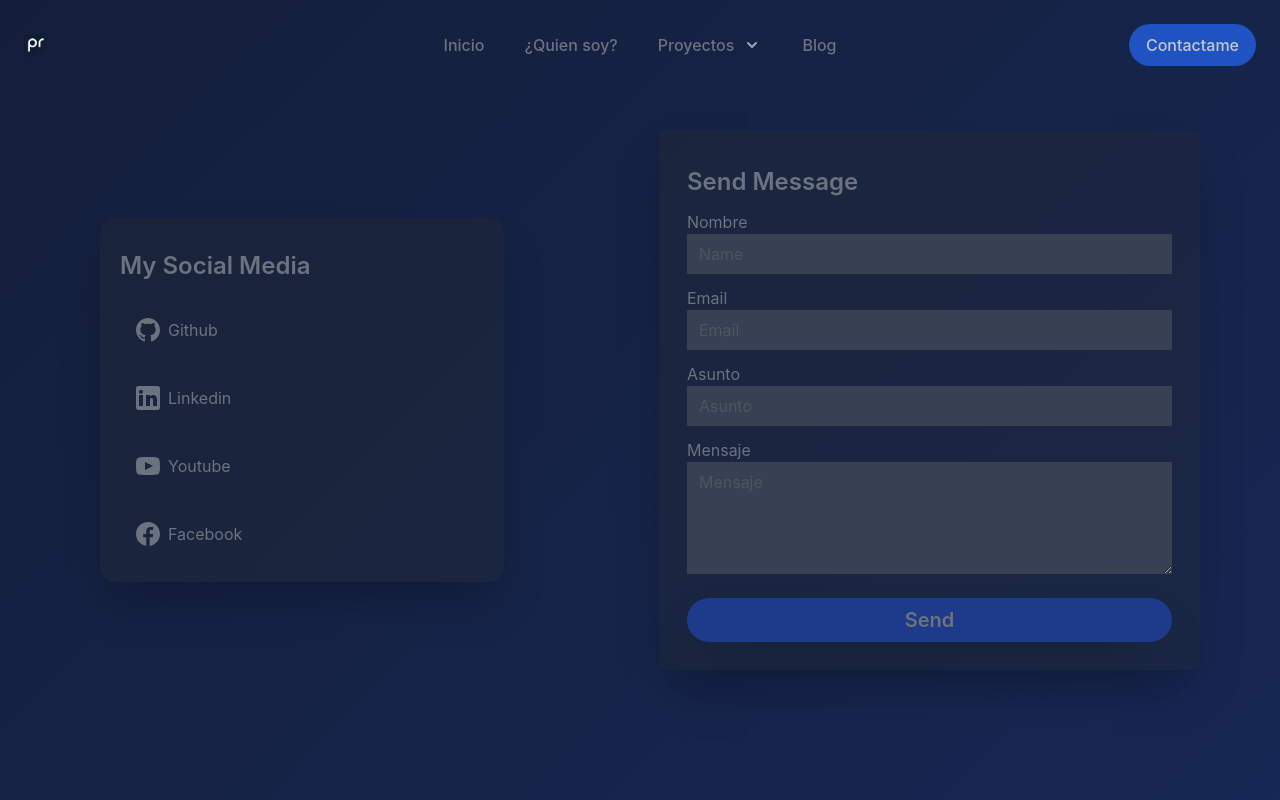
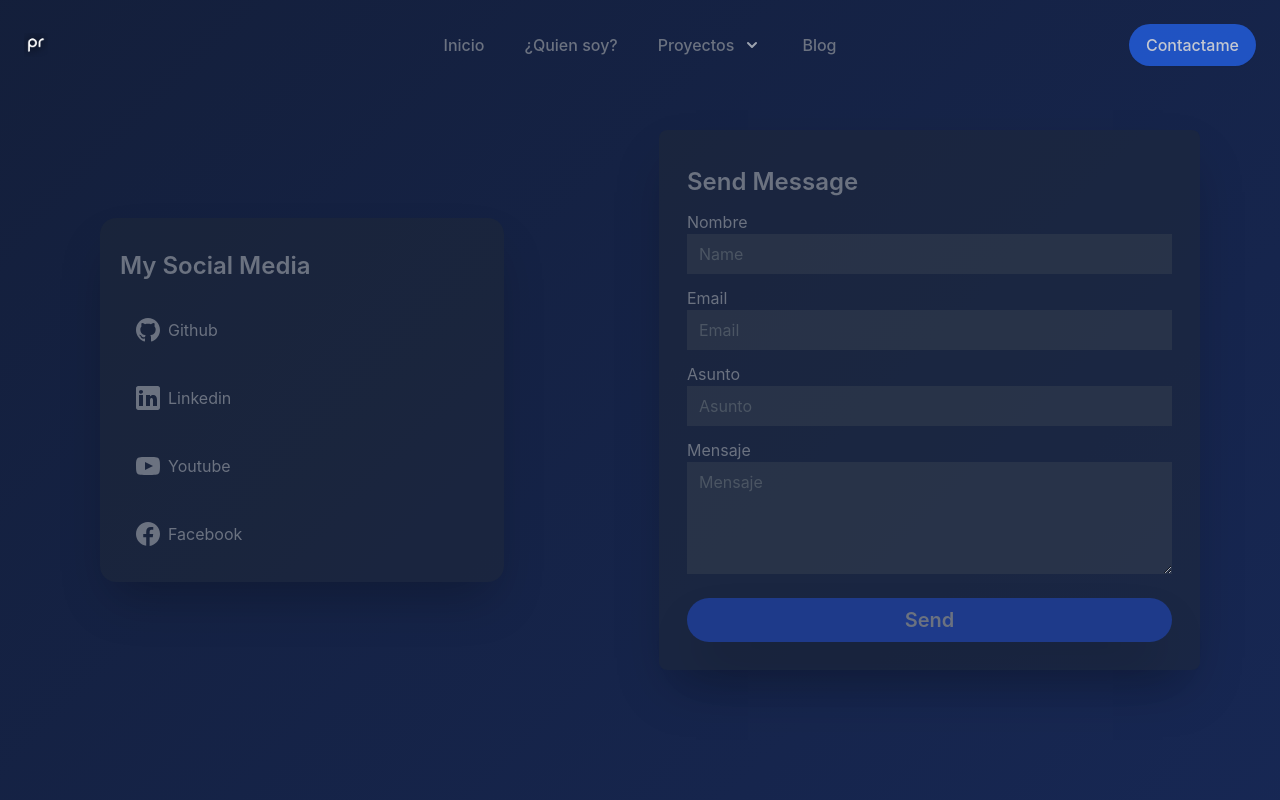
Before and after one commit to pierorolando1/pierorolandovercel, a Next.js app: page /contact in a window 1280 px wide. Shown: the top 800 px of the page. Built offline with nearby package versions, Linux system fonts and the light colour scheme; some icons are missing; a small style sheet from the web is missing.

Commit message:
i add more style and funcionality to the inputs of contact

```diff
--- a/components/WelcomePage.js
+++ b/components/WelcomePage.js
@@ -33,8 +33,8 @@ export const Header = () => {
 
 export const Main = () => {
     return (
-        <main className="w-full bg-red-600 flex items-center justify-center" id="main" style={{ height: '70vh' }}>
-            <div className="max-w-7xl h-full bg-green-400" style={{ flex: 1 }} >
+        <main className="w-full flex items-center justify-center" id="main" style={{ height: '70vh', background: '#0d1117' }}>
+            <div className="max-w-7xl h-full" style={{ flex: 1 }} >
                 <h1 className=" mt-32 uppercase font-normal text-center">Desarrollo mobil y web</h1>
                 <h1 className="text-3xl text-center">SOY PIERO ROLANDO,<br />DESARROLLADOR FULL STACK</h1>
                 <div className="flex items-center justify-center"><p className="w-2/4">Dejenme presentarme, soy un desarrollador full stack, como Freelancer he realizado aplicaciones web y mobiles.</p></div>
--- a/pages/contact.js
+++ b/pages/contact.js
@@ -18,10 +18,6 @@ export const ContactForm = () => {
     const [email, setEmail] = useState('')
     const [asunto, setAsunto] = useState('')
     const [mensaje, setMensaje] = useState('')
-
-    useEffect(() => {
-        fetch('https://')
-    }, [])
 
     return (
         <section id="contact" className="relative w-full min-h-screen bg-black text-gray-500 flex md:pt-0 pt-40" >
@@ -69,19 +65,19 @@ export const ContactForm = () => {
                     <div>
                         <div className="flex flex-col mb-3">
                             <label htmlFor="name">Nombre</label>
-                            <input required onChange={ (palabra) => { console.log(palabra.target.value) } } placeholder="Name" type="text" id="name" className="placeholder-gray-600 px-3 py-2 bg-gray-700 focus:border-gray-700 focus:outline-none focus:bg-gray-700 focus:text-blue-500" autoComplete="off" />
+                            <input required onChange={ (palabra) => { setName(palabra.target.value) } } value={ name } placeholder="Name" type="text" id="name" style={{ backgroundColor:  'rgba(55, 65, 81, 0.5)'}} className="placeholder-gray-600 px-3 py-2 focus:border-gray-700 focus:outline-none focus:bg-gray-700 focus:text-blue-500" autoComplete="off" />
                         </div>
                         <div className="flex flex-col mb-3">
                             <label htmlFor="email">Email</label>
-                            <input required placeholder="Email" type="email" id="email" className="placeholder-gray-600 px-3 py-2 bg-gray-700 focus:border-gray-700 focus:outline-none focus:bg-gray-700 focus:text-blue-500" autoComplete="off" />
+                            <input required onChange={ (palabra) => { setEmail(palabra.target.value) } } value={ email } placeholder="Email" type="email" id="email" style={{ backgroundColor:  'rgba(55, 65, 81, 0.5)'}} className="placeholder-gray-600 px-3 py-2 focus:border-gray-700 focus:outline-none focus:bg-gray-700 focus:text-blue-500" autoComplete="off" />
                         </div>
                         <div className="flex flex-col mb-3">
                             <label htmlFor="asunto">Asunto</label>
-                            <input required placeholder="Asunto" type="text" id="asunto" className="placeholder-gray-600 px-3 py-2 bg-gray-700 focus:border-gray-700 focus:outline-none focus:bg-gray-700 focus:text-blue-500" autoComplete="off" />
+                            <input required onChange={ (palabra) => { setAsunto(palabra.target.value) } } value={ asunto } placeholder="Asunto" type="text" id="asunto" style={{ backgroundColor:  'rgba(55, 65, 81, 0.5)'}} className="placeholder-gray-600 px-3 py-2 focus:border-gray-700 focus:outline-none focus:bg-gray-700 focus:text-blue-500" autoComplete="off" />
                         </div>
                         <div className="flex flex-col mb-3">
                             <label htmlFor="message">Mensaje</label>
-                            <textarea required placeholder="Mensaje" rows="4" id="message" className="placeholder-gray-600 px-3 py-2 bg-gray-700 focus:border-gray-700 focus:outline-none focus:bg-gray-700 focus:text-blue-500"></textarea>
+                            <textarea required onChange={ (palabra) => { setMensaje(palabra.target.value) } } value={ mensaje } placeholder="Mensaje" rows="4" id="message" style={{ backgroundColor:  'rgba(55, 65, 81, 0.5)'}} className="placeholder-gray-600 px-3 py-2 focus:border-gray-700 focus:outline-none focus:bg-gray-700 focus:text-blue-500"></textarea>
                         </div>
                     </div>
                     <div className="w-full pt-3">
--- a/pages/index.js
+++ b/pages/index.js
@@ -10,7 +10,7 @@ export default function Home() {
   return (
 
     <>
-        <NextSeo
+    <NextSeo
       title="Inicio | Piero Rolando"
       description="Portafolio and personal blog of Piero Rolando"
     />
```
